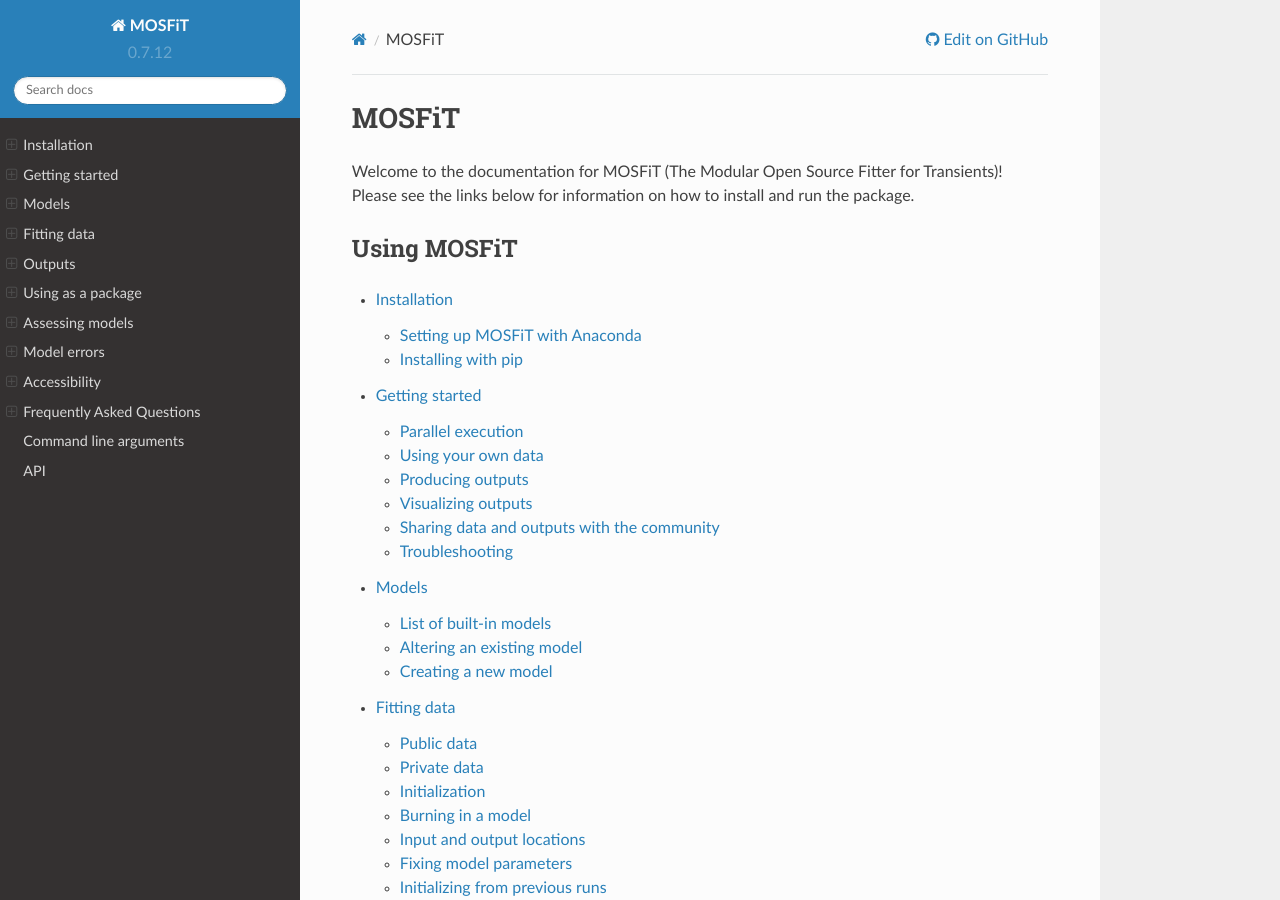
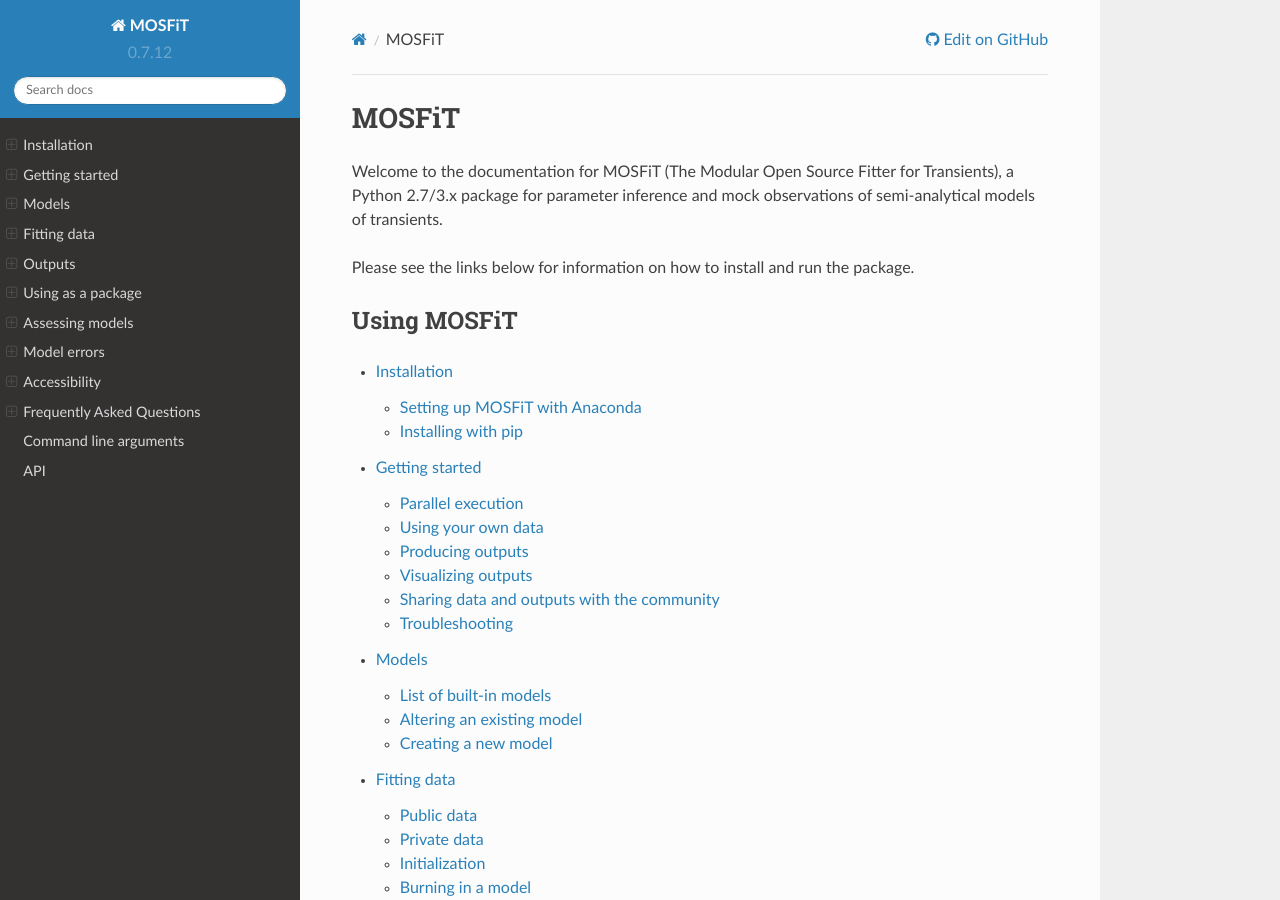
Before and after one commit to guillochon/MOSFiT, a Sphinx documentation site: the page built from docs/index.rst, in a window 1280 px wide and 900 px high. Built offline with Sphinx 7.4.7 and the Read the Docs theme 2.0.0, drawn with Linux system fonts in a browser that asks for light colours.

Commit message:
Update description [ci skip]

```diff
--- a/docs/index.rst
+++ b/docs/index.rst
@@ -2,7 +2,9 @@
 MOSFiT
 ======
 
-Welcome to the documentation for MOSFiT (The Modular Open Source Fitter for Transients)! Please see the links below for information on how to install and run the package.
+Welcome to the documentation for MOSFiT (The Modular Open Source Fitter for Transients), a Python 2.7/3.x package for parameter inference and mock observations of semi-analytical models of transients.
+
+Please see the links below for information on how to install and run the package.
 
 ------------
 Using MOSFiT
```
